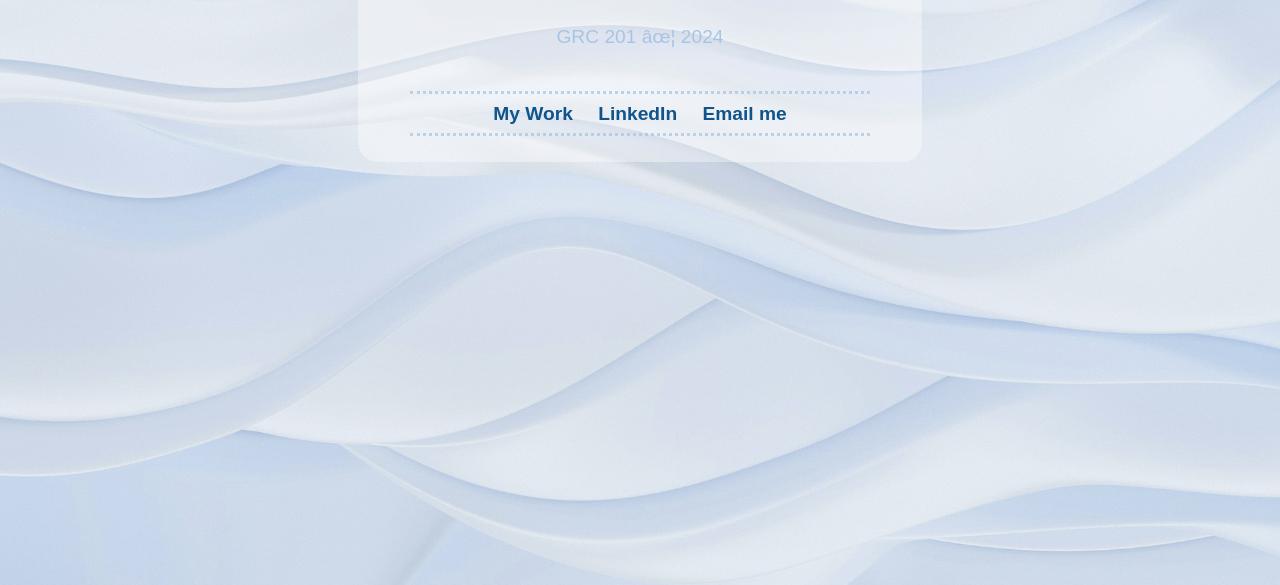
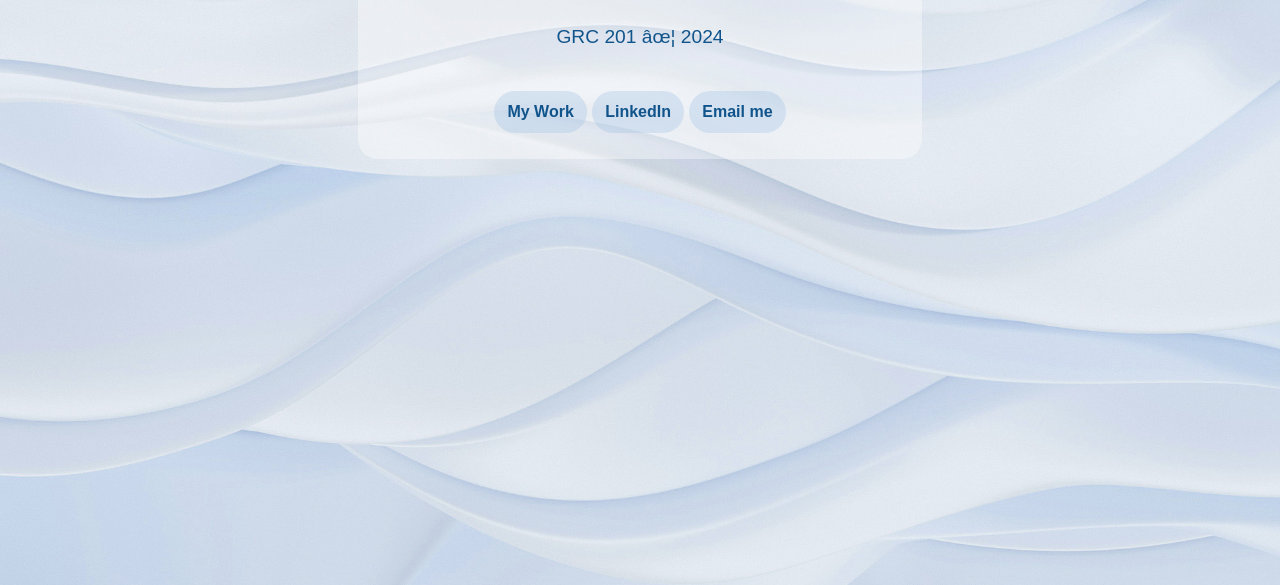
Before and after one commit to KLYN9/mycontactpage, a plain HTML site: page index.html in a window 1280 px wide. Shown: the part 315-900 px from the top of the page. Drawn offline with Linux system fonts and the light colour scheme; a web font is replaced by a local one.

Commit message:
Update styles-contact.css

```diff
--- a/styles-contact.css
+++ b/styles-contact.css
@@ -116,7 +116,7 @@ p {
 	font-family: "semplicitapro", sans-serif;
 	font-size: 1.2em;
     line-height: 1.6;
-    color: rgb(167, 196, 229);
+    color: #10548b;
 	/* Use em for font size from an accessibility standpoint*/
 	/*--same color for h1 and h2 is rgb(167, 196, 229);;----*/
 }
@@ -126,14 +126,25 @@ nav{
 	font-size: 1.2em;
 	width: 90%; /*-- this is for responsiveness ---*/
 	margin: 0 auto; /* this is for centering the entire nav element inside the center ---*/
-	border: dotted rgba(167,196, 229, 0.711);
+	border: none;
 	border-width: 3px 0; /*-- this is for a 3 pixel border on top and bottom of the nav element, the 0 eleiminates the left and right sides of the border---*/
 	text-align: center;
 	margin-top: 2em; /*-- space above nav element--*/
 }
 nav li{
-	display:inline; /*-- this allows the block level elements to display next to one another */
+	display: inline-block;
+		padding: 3px 3px;
+		border-radius: 40px; /* Adjust the value to change the roundness */
+		background-color: rgba(167, 196, 229, 0.374);
+		color: rgba(167,196, 229, 0.711);
+		text-align: left;
+		text-decoration: none;
+		font-size: 16px;
+		cursor: pointer;
+		border: none;
+	 /*-- this allows the block level elements to display next to one another */
 }
+
 nav a{
 	display: inline-block;
 	padding: 10px /* this adds space around each of the links */
@@ -144,6 +155,15 @@ a{
 	font-weight: bold;
 }
 a:hover{
-	color: #10548b;
-	background: rgb(255, 255, 255);
+	padding: 10px 10px;
+		border-radius: 1.5em; /* Adjust the value to change the roundness */
+		box-sizing: border-box;
+		display: inline-block;
+		background-color: rgba(167, 196, 229, 0.374);
+		color: none;
+		text-align: left;
+		text-decoration: none;
+		font-size: 16px;
+		cursor: pointer;
+		border: 0.5px solid rgba(167, 196, 229, 0.374);
 }
```
